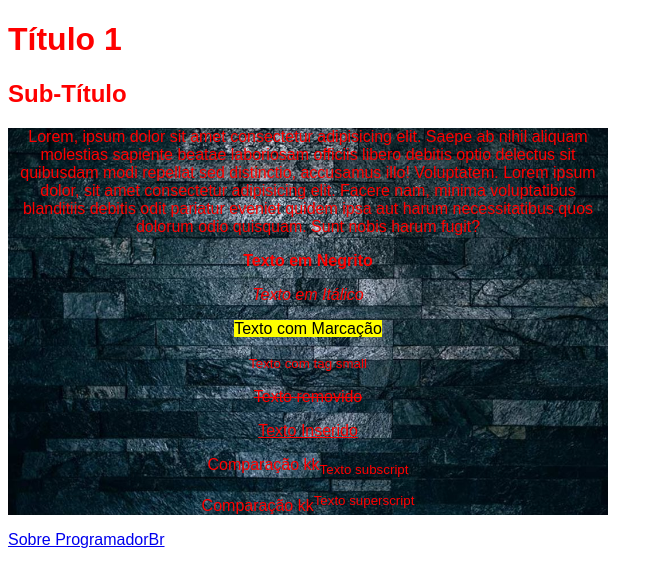
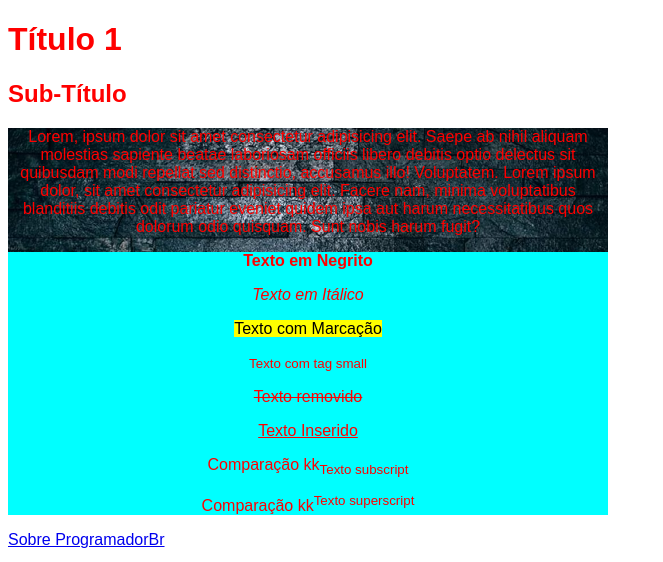
Before and after one commit to gabriel-viniciusbueno/html-css-progbr, a plain HTML site: page Exercícios/ex-01/index.html in a window 1280 px wide. Shown: the top 562 px of the page, without its empty margins (0-663 px from the left). Drawn offline with Linux system fonts and the light colour scheme; grey boxes are pictures that could not be loaded.

Commit message:
div dentro de div

```diff
--- a/Exercícios/ex-01/index.html
+++ b/Exercícios/ex-01/index.html
@@ -14,7 +14,7 @@
 
     <div id="container">
         <p>Lorem, ipsum dolor sit amet consectetur adipisicing elit. Saepe ab nihil aliquam molestias sapiente beatae laboriosam officiis libero debitis optio delectus sit quibusdam modi repellat sed distinctio, accusamus illo! Voluptatem. Lorem ipsum dolor, sit amet consectetur adipisicing elit. Facere nam, minima voluptatibus blanditiis debitis odit pariatur eveniet quidem ipsa aut harum necessitatibus quos dolorum odio quisquam. Sunt nobis harum fugit?</p>
-
+        <div id="paragrafos">
         <p><strong>Texto em Negrito</strong></p>
         <p><em>Texto em Itálico</em></p>
         <p><mark>Texto com Marcação</mark></p>
@@ -23,6 +23,7 @@
         <p><ins>Texto Inserido</ins></p>
         <p>Comparação kk<sub>Texto subscript</sub></p>
         <p>Comparação kk<sup>Texto superscript</sup></p>
+        </div>
     </div>
 
     <p><a href="./pags/sobre.html">Sobre ProgramadorBr</a></p>
--- a/Exercícios/ex-01/style.css
+++ b/Exercícios/ex-01/style.css
@@ -20,6 +20,10 @@ body{
 
     */
 }
+
+#paragrafos{
+    background-color:cyan;
+}
 /*bem feião memo só pra dale*/
 
 #sorvete01{
```
